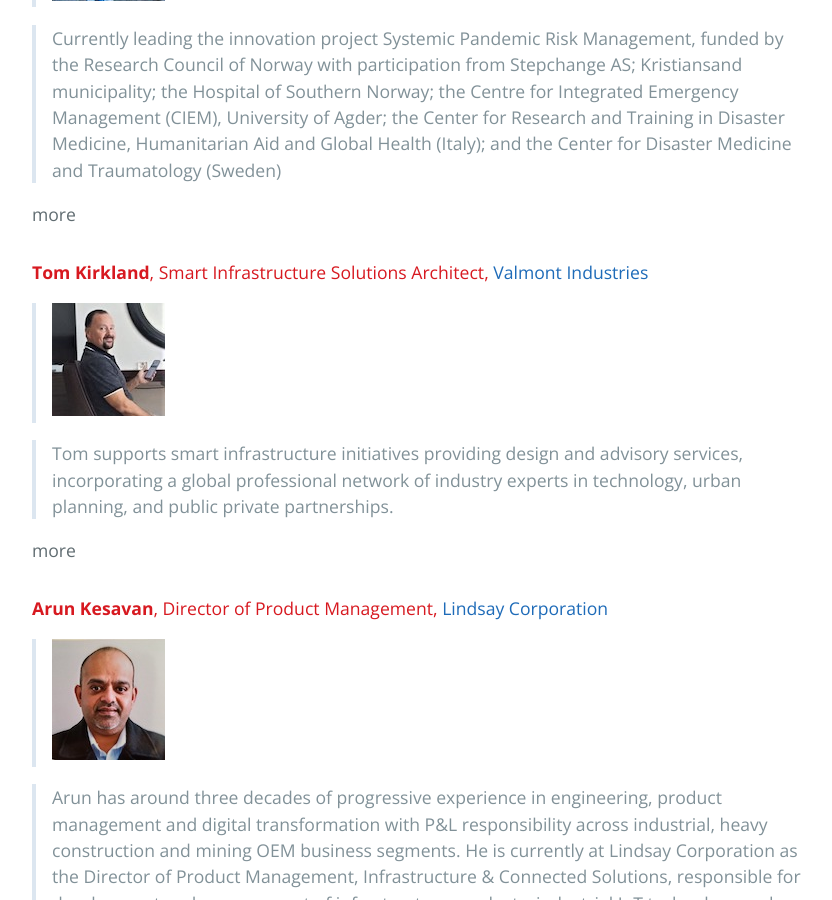
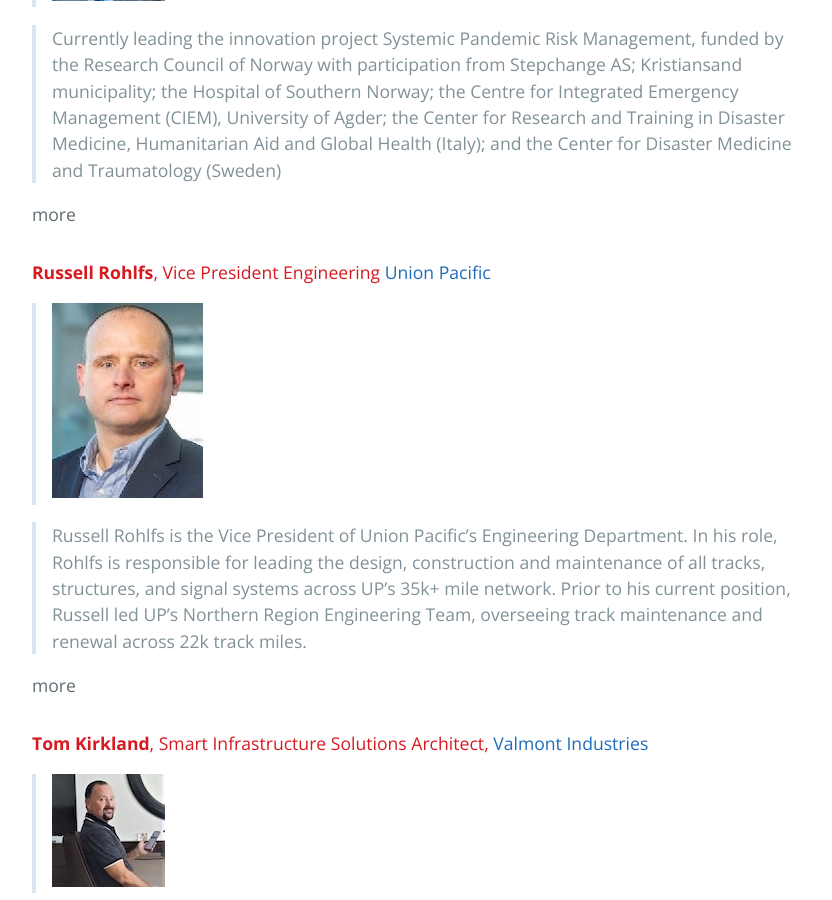
Before and after one commit to BridgingBigData/BridgingBigData.github.io, a Jekyll site: the page built from pages/bbd2023agenda.md, in a window 1280 px wide and 900 px high, scrolled down 2547 px. Shown: the whole window, without its empty margins (192-1024 px from the left). Built offline with Jekyll 4.4.1, drawn with Linux system fonts in a browser that asks for light colours.

Commit message:
Update agenda

```diff
--- a/pages/bbd2023agenda.md
+++ b/pages/bbd2023agenda.md
@@ -82,6 +82,19 @@
 Awarded the Research Prize from the Agder Academy of Science and Letters in 2012
 Awarded the King's Medal of Merit for my contributions to societal security in 2019
 I gave a talk at TEDs Arendal 2021 with the title "Can technology help against technology?". The talk concerns humankind’s Grand Challenges, major pandemics being among them, and methods that must be developed to deal with systemic complexity. Link to the talk: https://youtu.be/aIqqj5VcCXM
+
+</details>
+
+#### **Russell Rohlfs**, Vice President Engineering [Union Pacific](https://www.up.com)
+
+> ![Russell Rohlfs](https://bridgingbigdata.github.io/pages/images/rrohlfs.jpg)
+
+> Russell Rohlfs is the Vice President of Union Pacific’s Engineering Department. In his role, Rohlfs is responsible for leading the design, construction and maintenance of all tracks, structures, and signal systems across UP’s 35k+ mile network. Prior to his current position, Russell led UP’s Northern Region Engineering Team, overseeing track maintenance and renewal across 22k track miles.
+
+<details>
+<summary>more</summary>
+
+Russell started his railroad career with Union Pacific in 2002, holding a number of Engineering positions systemwide. He graduated from the University of Nebraska at Omaha with a bachelor of science in Marketing. Russell and his wife, Maureen, reside in Omaha with their two young children.
 
 </details>
 
```
